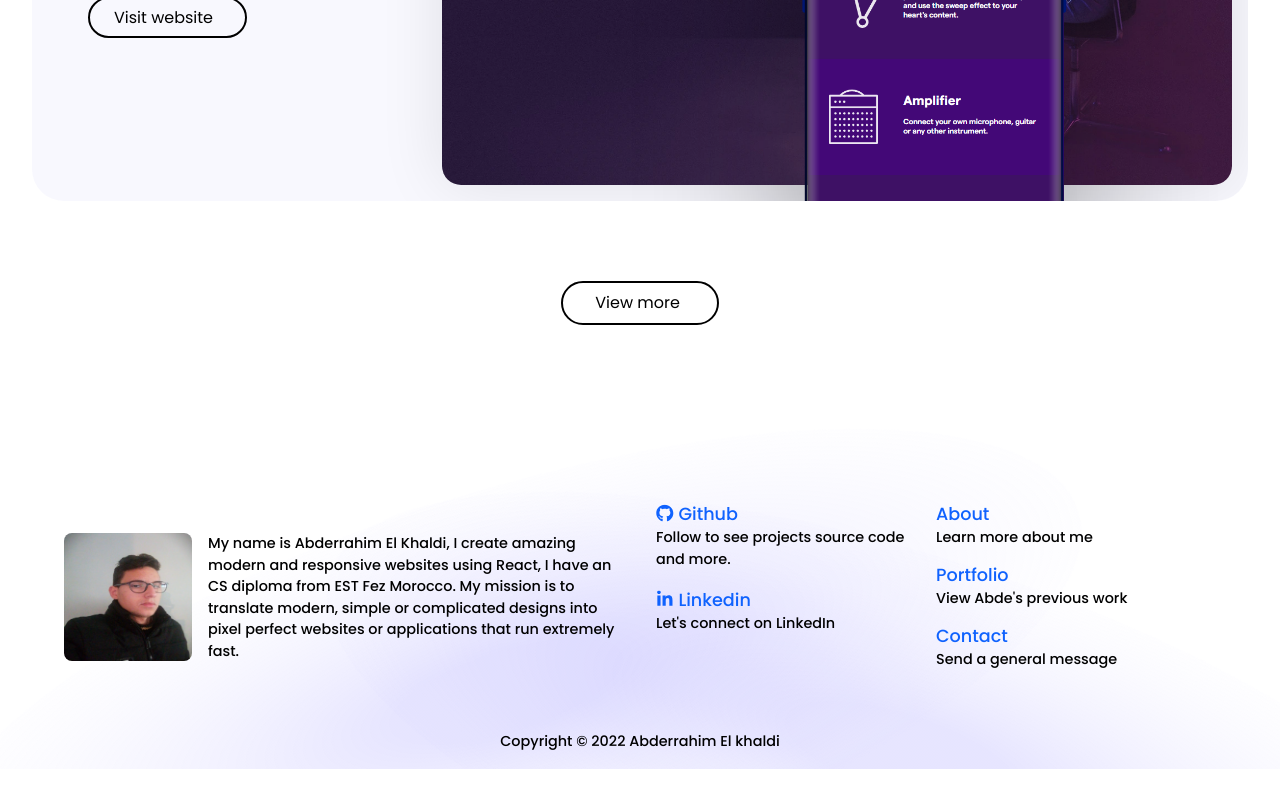
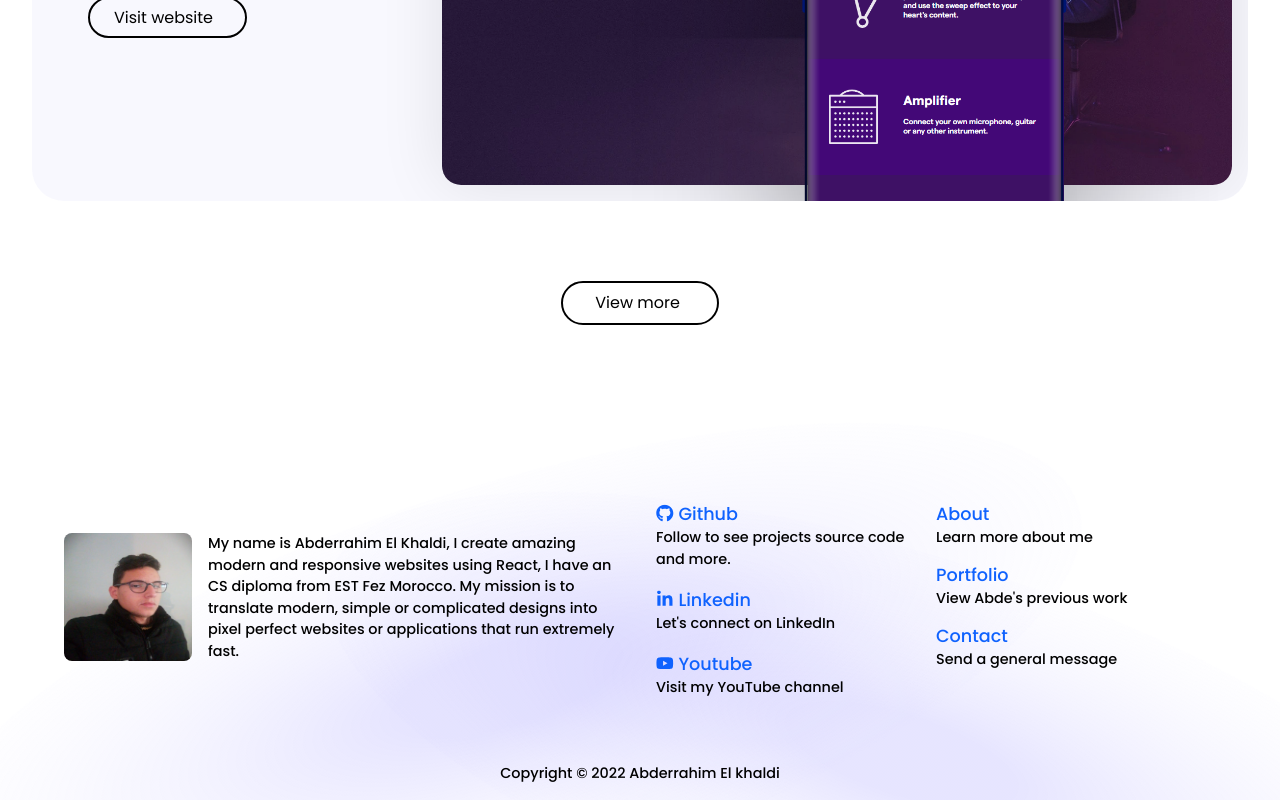
Before and after one commit to devkhaldi/portfolio, a React (Create React App) app: page / in a window 1280 px wide. Shown: the part 2254-3054 px from the top of the page. Before the commit the page ends 3023 px from the top, so only its background shows below. Built offline with nearby package versions, Linux system fonts and the light colour scheme.

Commit message:
add youtube link

```diff
--- a/src/components/Footer.js
+++ b/src/components/Footer.js
@@ -1,5 +1,5 @@
 import React, { useEffect } from "react"
-import { FaLinkedinIn, FaGithub } from "react-icons/fa"
+import { FaLinkedinIn, FaGithub, FaYoutube } from "react-icons/fa"
 import { Link } from "react-router-dom"
 import "./Footer.css"
 import myPhoto from "../img/myphoto.jpg"
@@ -74,6 +74,16 @@ const Footer = () => {
               </a>
               <span>Let's connect on LinkedIn</span>
             </div>
+            <div className='social-link'>
+              <a
+                target='_blank'
+                rel='noopener noreferrer'
+                href='https://www.youtube.com/c/KhaldiCoding'>
+                <FaYoutube />
+                <span>Youtube</span>
+              </a>
+              <span>Visit my YouTube channel</span>
+            </div>
           </div>
           <div className='portfolio-links'>
             <div className='portfolio-link'>
```
